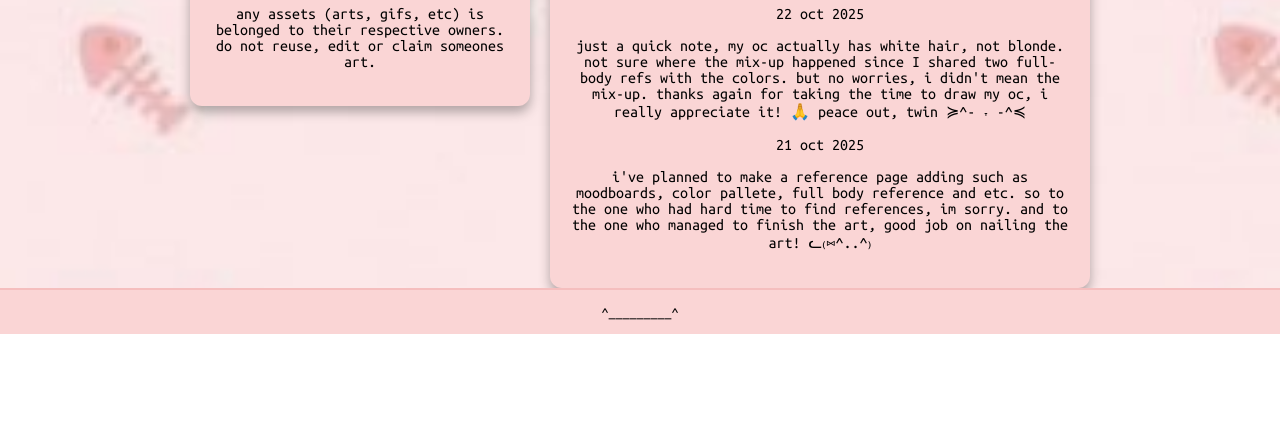
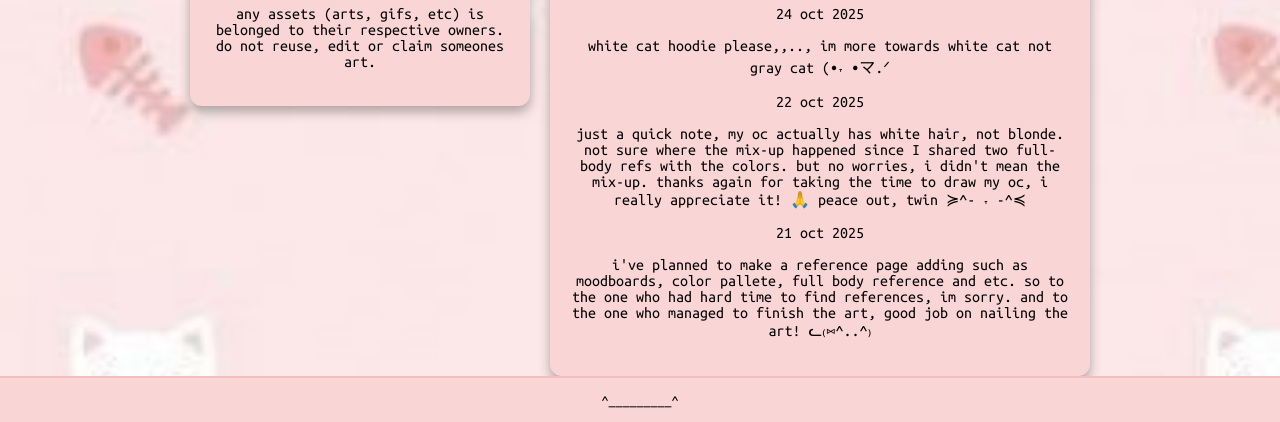
Before and after one commit to meowonality/cat, a plain HTML site: page index.html in a window 1280 px wide. Shown: the part 545-967 px from the top of the page. Before the commit the page ends 879 px from the top, so only its background shows below. Drawn offline with Linux system fonts and the light colour scheme.

Commit message:
Update index.html

```diff
--- a/index.html
+++ b/index.html
@@ -255,6 +255,8 @@ body.fade-in main {
   </div>
   <div class="custom-box large-box">
     <h1>dev log</h1>
+    <p>24 oct 2025</p>
+    <p>white cat hoodie please,,.., im more towards white cat not gray cat (•˕ •マ.ᐟ</p>
     <p>22 oct 2025</p>
     <p>just a quick note, my oc actually has white hair, not blonde. not sure where the mix-up happened since I shared two full-body refs with the colors. but no worries, i didn't mean the mix-up. thanks again for taking the time to draw my oc, i really appreciate it! 🙏
 peace out, twin ≽^- ˕ -^≼</p>
```
